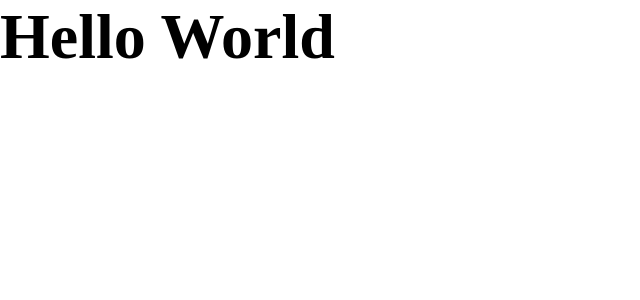
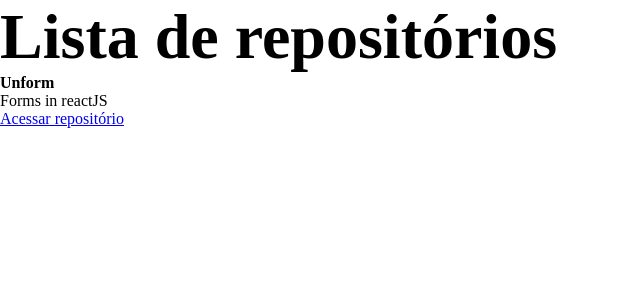
Before and after one commit to ottonSam/ignite-github-explorer, a React app: page / in a window 1280 px wide. Shown: the top 300 px of the page, without its empty margins (0-640 px from the left). Built offline with nearby package versions, Linux system fonts and the light colour scheme.

Commit message:
Create component RepositoryList and import in App

```diff
--- a/src/App.jsx
+++ b/src/App.jsx
@@ -1,5 +1,6 @@
+import { RepositoryList } from './components/RepositoryList';
 import './styles/global.scss';
 
 export function App() {
-  return <h1>Hello World</h1>;
+  return <RepositoryList />;
 }
--- /dev/null
+++ b/src/components/RepositoryList.jsx
@@ -0,0 +1,16 @@
+export function RepositoryList() {
+  return (
+    <section className="repository-list">
+      <h1>Lista de repositórios</h1>
+
+      <ul>
+        <li>
+          <strong>Unform</strong>
+          <p>Forms in reactJS</p>
+
+          <a href="#">Acessar repositório</a>
+        </li>
+      </ul>
+    </section>
+  )
+}
```
